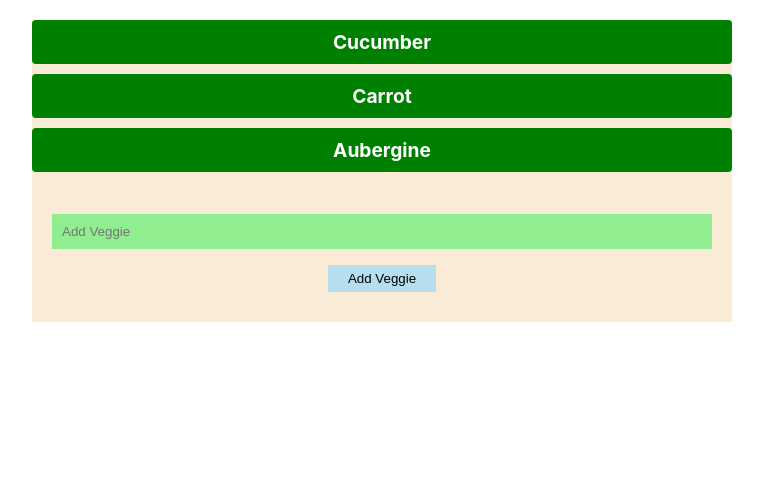
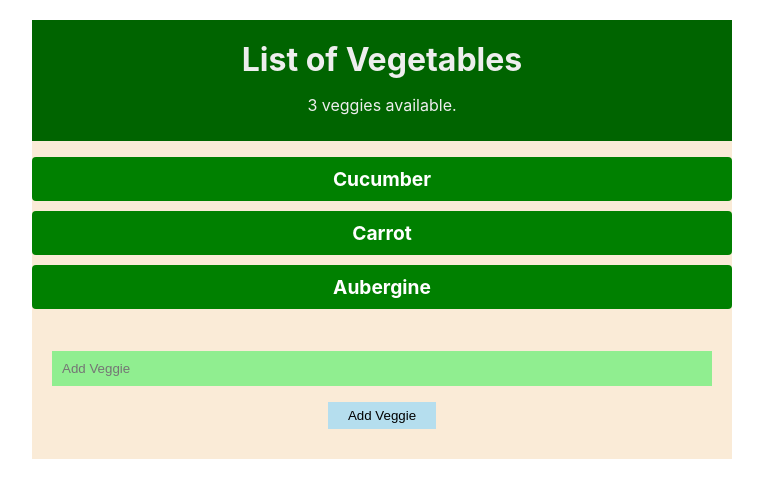
Before and after one commit to scrumpygeo/veglist-reducer, a React (Create React App) app: page / in a window 1280 px wide. Shown: the top 498 px of the page, without its empty margins (258-1021 px from the left). Built offline with nearby package versions, Linux system fonts and the light colour scheme.

Commit message:
add navbar

```diff
--- a/src/App.js
+++ b/src/App.js
@@ -1,11 +1,13 @@
 import VegContextProvider from './contexts/VegContext'
 import VegList from './components/VegList'
 import NewVegForm from './components/NewVegForm'
+import Navbar from './components/Navbar'
 
 function App() {
   return (
     <div className='App'>
       <VegContextProvider>
+        <Navbar />
         <VegList />
         <NewVegForm />
       </VegContextProvider>
--- /dev/null
+++ b/src/components/Navbar.js
@@ -0,0 +1,14 @@
+import React, { useContext } from 'react'
+import { VegContext } from '../contexts/VegContext'
+
+const Navbar = () => {
+  const { veggies } = useContext(VegContext)
+  return (
+    <div className='navbar'>
+      <h1>List of Vegetables</h1>
+      <p>{veggies.length} veggies available.</p>
+    </div>
+  )
+}
+
+export default Navbar
--- a/src/index.css
+++ b/src/index.css
@@ -21,9 +21,9 @@ code {
 }
 
 .navbar {
-  padding: 10px 20px;
+  padding: 10px 10px;
   text-align: center;
-  background: navy;
+  background: darkgreen;
 }
 
 .navbar h1 {
```
